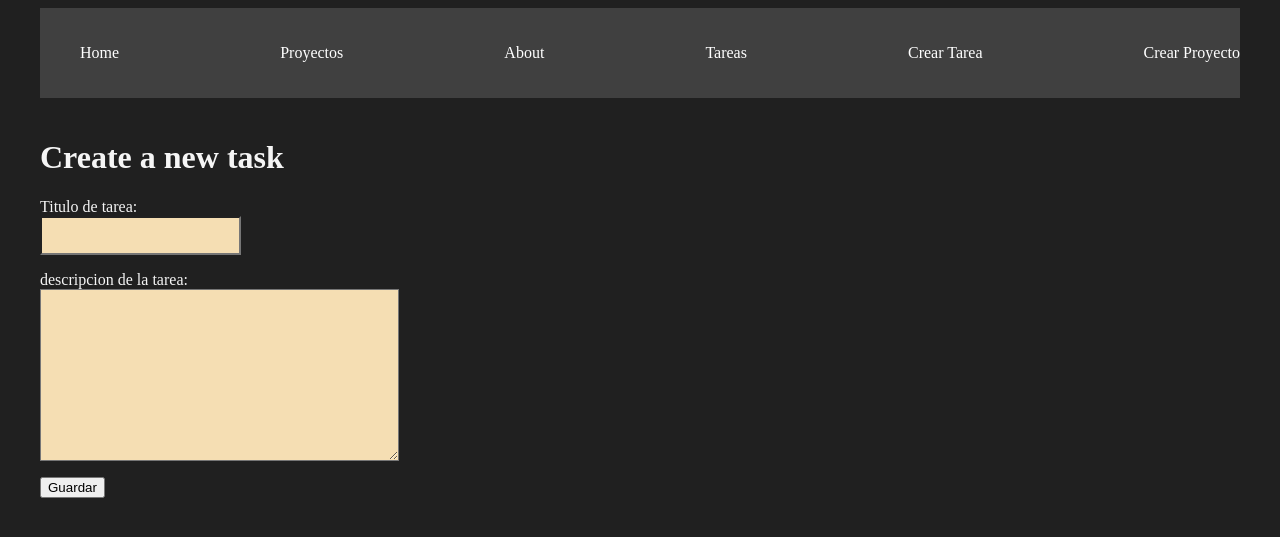
After one commit to JesusPeveAndazabal/Administrador-de-Proyectos-Tareas, a Django app: page /create_task/ in a window 1280 px wide. The commit adds this page. Shown: the top 537 px of the page. Run offline with Django 4.2, Linux system fonts and the light colour scheme.

Commit message:
Mejorar al miniProyecto - uso de templates y url

```diff
--- /dev/null
+++ b/myapp/forms.py
@@ -0,0 +1,10 @@
+from django import forms
+
+
+""" Se crea una clase con sus propiedades"""
+class CreateNewTask(forms.Form):
+    title = forms.CharField(label="Titulo de tarea", max_length=200, widget=forms.TextInput(attrs={'class': 'input'}))
+    description = forms.CharField(label="descripcion de la tarea",widget=forms.Textarea(attrs={'class' : 'input'}))
+
+class CreateNewProject(forms.Form):
+    name = forms.CharField(label="Nombre del proyecto", max_length=200)
--- /dev/null
+++ b/myapp/static/styles/main.css
@@ -0,0 +1,39 @@
+body{
+  background: #202020;
+  color: whitesmoke;
+}
+
+.navbar{
+  background: #404040;
+  padding: 5px 0;
+}
+
+.navbar ul li a{
+  color: white;
+  text-decoration: none;
+}
+.navbar ul li{
+  list-style: none;
+}
+
+.navbar ul{
+  display: flex;
+  justify-content: space-between;
+}
+
+.navbar ul li a:hover{
+  color: aqua;
+}
+
+.container{
+  max-width: 1200px;
+  margin: auto;
+  padding: 20px 0;
+}
+
+.input {
+  background: wheat ;
+  padding: 10px;
+  text-align: center;
+  display: block;
+}
--- a/myapp/templates/about.html
+++ b/myapp/templates/about.html
@@ -1,4 +1,10 @@
+{% extends 'layouts/base.html' %}
+
+{% block content %}
+
 <h1>About</h1>
 <p>Lorem ipsum dolor, sit amet consectetur adipisicing elit. Dolor aut minus velit ex commodi, laborum, nemo provident neque blanditiis hic a. Minima cumque laboriosam culpa temporibus animi corrupti a nam tenetur eius, incidunt, suscipit ducimus praesentium doloribus quod iure eaque labore provident odit repellendus veritatis deleniti exercitationem. Quo dolorem et harum debitis tempora unde, non blanditiis fugit eaque commodi, mollitia ipsam assumenda vel distinctio reiciendis ab quam sit, ut vero aliquid quos quaerat ex repellat! Atque dolore eligendi sapiente impedit pariatur? Alias, ducimus consequatur! Optio non atque tenetur nesciunt eveniet nam voluptates error quos, ducimus rem doloribus, repudiandae magnam alias?</p>
 
 <h4>Este sitio esta creado por {{username}}</h4>
+
+{% endblock %}
--- /dev/null
+++ b/myapp/templates/layouts/base.html
@@ -0,0 +1,40 @@
+{% load static %}
+
+<!DOCTYPE html>
+<html lang="en">
+<head>
+  <meta charset="UTF-8">
+  <meta name="viewport" content="width=device-width, initial-scale=1.0">
+  <title>Django Projects</title>
+  <link rel="stylesheet" href="{% static 'styles/main.css' %}">
+</head>
+<body>
+  <nav class="navbar container">
+    <ul>
+      <li>
+        <a href="/">Home</a>
+      </li>
+      <li>
+        <a href="/projects">Proyectos</a>
+      </li>
+      <li>
+        <a href="{% url 'about' %}">About</a>
+      </li>
+      <li>
+        <a href="{% url 'tasks' %}">Tareas</a>
+      </li>
+      <li>
+        <a href="{% url 'create_task' %}">Crear Tarea</a>
+      </li>
+      <li>
+        <a href="{% url 'create_project'%}">Crear Proyecto</a>
+      </li>
+    </ul>
+  </nav>
+
+  <main class="container">
+    {% block content%}
+    {% endblock %}
+  </main>
+</body>
+</html>
--- /dev/null
+++ b/myapp/templates/tasks/create_task.html
@@ -0,0 +1,15 @@
+{% extends 'layouts/base.html' %}
+
+{% block content %}
+<h1>Create a new task</h1>
+
+<form method="POST">
+  {% csrf_token %}
+  {{form.as_p}}
+  <button>
+    Guardar
+  </button>
+</form>
+
+
+{% endblock %}
--- a/myapp/urls.py
+++ b/myapp/urls.py
@@ -2,10 +2,12 @@ from django.urls import path
 from . import views
 
 urlpatterns = [
-    path('', views.index),
-    path('about/', views.about),
-    path('hello/<str:username>', views.hello),
-    path('projects/', views.projects),
-    path('tasks/', views.tasks)
+    path('', views.index, name="index"),
+    path('about/', views.about, name="about"),
+    path('hello/<str:username>', views.hello, name="hello"),
+    path('projects/', views.projects, name="projects"),
+    path('tasks/', views.tasks, name="tasks"),
+    path('create_task/', views.create_task, name="create_task"),
+    path('create_project/', views.create_project, name="create_project")
 
 ]
--- a/myapp/views.py
+++ b/myapp/views.py
@@ -1,11 +1,12 @@
 from django.http import HttpResponse
 from .models import Project, Task
-from django.shortcuts import render
+from django.shortcuts import render, redirect
+from .forms import CreateNewTask, CreateNewProject
 
 
 # Create your views here.
 def index(request):
-   title = 'Django Course!!'
+   title = 'Django MiniProyecto Prueba'
    return render(request,'index.html', {
       'title' : title
    })
@@ -25,13 +26,31 @@ def hello(request, username):
 def projects(request):
    #projects = list(Project.objects.values())
    projects = Project.objects.all()
-   return render(request, 'projects.html',{
+   return render(request, 'projects/projects.html',{
       'projects' : projects
    })
 
 def tasks(request):
    #task = get_list_or_404(Task, id=id)
    tasks = Task.objects.all()
-   return render(request, 'tasks.html',{
+   return render(request, 'tasks/tasks.html', {
       'tasks' : tasks
    })
+
+def create_task(request):
+   if request.method == 'GET':
+      return render(request, 'tasks/create_task.html',{
+         'form' : CreateNewTask()
+   })
+   else:
+      Task.objects.create(title=request.POST['title'], description=request.POST['description'], project_id=2)
+      return redirect('/tasks/')
+
+def create_project(request):
+      if request.method == 'GET':
+         return render(request, 'projects/create_project.html',{
+         'form' : CreateNewProject()
+      })
+      else:
+          Project.objects.create(name=request.POST["name"])
+          redirect('projects')
```
Also changed, not shown: myapp/templates/index.html (+9 -1 lines), myapp/templates/layouts/base2.html (added, +8 -0 lines), myapp/templates/projects/create_project.html (added, +16 -0 lines), myapp/templates/projects/projects.html (renamed from myapp/templates/projects.html, +4 -5 lines), myapp/templates/tasks.html (deleted, +0 -21 lines), myapp/templates/tasks/tasks.html (added, +21 -0 lines), db.sqlite3, myapp/static/pc.png (added).
